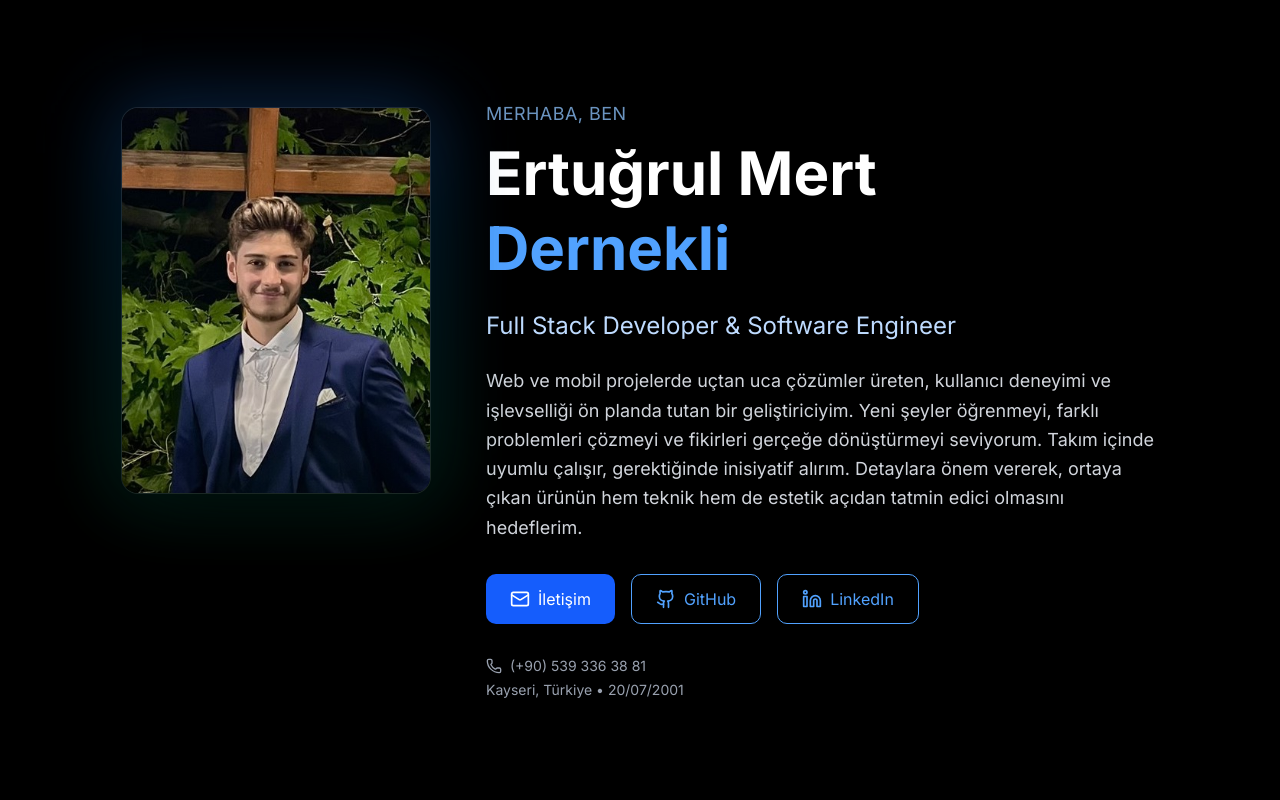
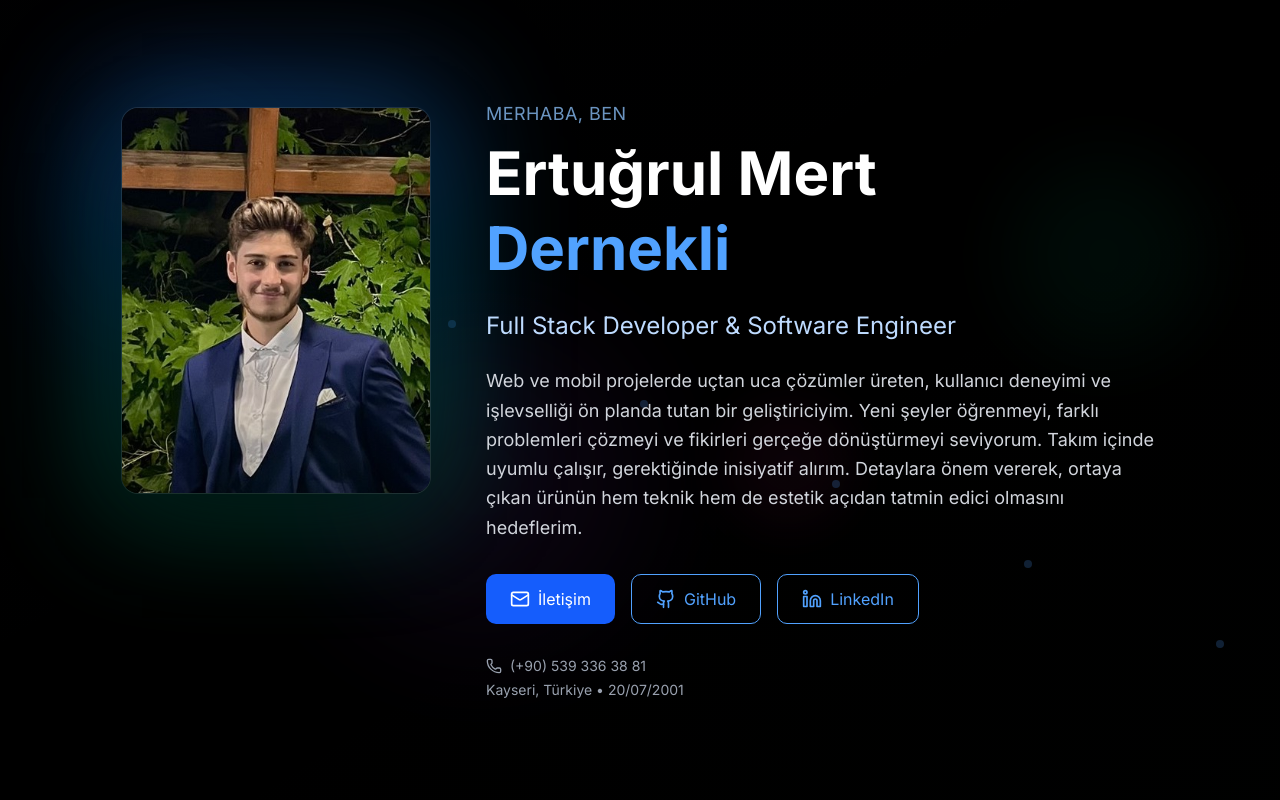
Before and after one commit to emerttd/cv-portfolio, a Next.js app: page / in a window 1280 px wide. Shown: the top 800 px of the page. Built offline with nearby package versions, Linux system fonts and the light colour scheme.

Commit message:
parallaz effect on hero page

```diff
--- a/src/components/hero.tsx
+++ b/src/components/hero.tsx
@@ -1,23 +1,67 @@
-'use client'
+"use client"
 
 import { Github, Linkedin, Mail, Phone } from "lucide-react"
 import Link from "next/link"
 import Image from "next/image"
+import { useEffect, useState } from "react"
 
 export function Hero() {
+  const [scrollY, setScrollY] = useState(0)
+
+  useEffect(() => {
+    const handleScroll = () => setScrollY(window.scrollY)
+    window.addEventListener("scroll", handleScroll)
+    return () => window.removeEventListener("scroll", handleScroll)
+  }, [])
+
   return (
     <>
-      <section className="min-h-screen flex items-center justify-center bg-black px-4">
-        <div className="max-w-6xl mx-auto">
+      <section className="min-h-screen flex items-center justify-center bg-black px-4 relative overflow-hidden">
+        <div
+          className="absolute inset-0 opacity-30"
+          style={{
+            transform: `translateY(${scrollY * 0.8}px)`,
+          }}
+        >
+          <div className="absolute top-20 left-10 w-64 h-64 bg-blue-500/20 rounded-full blur-3xl" />
+          <div className="absolute top-40 right-20 w-48 h-48 bg-emerald-500/20 rounded-full blur-2xl" />
+          <div className="absolute bottom-40 left-1/4 w-80 h-80 bg-purple-500/20 rounded-full blur-3xl" />
+          <div className="absolute top-1/2 right-1/3 w-32 h-32 bg-pink-500/15 rounded-full blur-xl" />
+        </div>
+
+        <div
+          className="absolute inset-0 opacity-10"
+          style={{
+            transform: `translateY(${scrollY * 0.3}px) scale(${1 + scrollY * 0.0005})`,
+          }}
+        >
+          <div className="absolute top-0 left-0 w-full h-full bg-gradient-to-br from-blue-900/10 via-transparent to-emerald-900/10" />
+        </div>
+
+        <div className="max-w-6xl mx-auto relative z-10">
           <div className="grid lg:grid-cols-3 gap-10 lg:gap-14 items-start">
             {/* Profile Image */}
-            <div className="order-2 lg:order-1 lg:col-span-1 lg:pt-2">
+            <div
+              className="order-2 lg:order-1 lg:col-span-1 lg:pt-2"
+              style={{
+                transform: `translateY(${scrollY * 0.4}px) translateX(${scrollY * 0.1}px)`,
+              }}
+            >
               <div className="group relative w-[260px] aspect-[4/5] sm:w-[300px] lg:w-full lg:max-w-[360px] lg:aspect-[4/5] sm:mx-auto lg:mx-0">
-                {/* Parıltı + hover'da blink efekti, 'Merhaba, ben' ile senkron */}
-                <div className="absolute -inset-2 rounded-2xl bg-gradient-to-b from-blue-500/40 to-emerald-500/30 blur-2xl group-hover:blur-[40px] animate-blink transition-all duration-500" />
+                <div
+                  className="absolute -inset-4 rounded-2xl bg-gradient-to-b from-blue-500/60 to-emerald-500/50 blur-3xl group-hover:blur-[50px] animate-blink transition-all duration-500"
+                  style={{
+                    transform: `translateY(${scrollY * -0.3}px) rotate(${scrollY * 0.05}deg)`,
+                  }}
+                />
 
                 {/* Fotoğraf kartı */}
-                <div className="relative h-full w-full overflow-hidden rounded-2xl ring-1 ring-white/10 shadow-[0_25px_80px_-20px_rgba(0,0,0,0.7)] bg-zinc-900/40">
+                <div
+                  className="relative h-full w-full overflow-hidden rounded-2xl ring-1 ring-white/10 shadow-[0_25px_80px_-20px_rgba(0,0,0,0.7)] bg-zinc-900/40"
+                  style={{
+                    transform: `translateY(${scrollY * -0.1}px)`,
+                  }}
+                >
                   <Image
                     src="/profile.jpg"
                     alt="Ertuğrul Mert Dernekli"
@@ -32,18 +76,62 @@ export function Hero() {
             </div>
 
             {/* Content */}
-            <div className="order-1 lg:order-2 lg:col-span-2 text-center lg:text-left">
-              <p className="text-base md:text-lg text-blue-300 mb-2 tracking-wide uppercase animate-blink">Merhaba, ben</p>
-              <h1 className="text-4xl md:text-6xl font-bold text-white mb-6 leading-tight">
+            <div
+              className="order-1 lg:order-2 lg:col-span-2 text-center lg:text-left"
+              style={{
+                transform: `translateY(${scrollY * 0.2}px)`,
+              }}
+            >
+              <p
+                className="text-base md:text-lg text-blue-300 mb-2 tracking-wide uppercase animate-blink"
+                style={{
+                  transform: `translateY(${scrollY * 0.15}px)`,
+                }}
+              >
+                Merhaba, ben
+              </p>
+              <h1
+                className="text-4xl md:text-6xl font-bold text-white mb-6 leading-tight"
+                style={{
+                  transform: `translateY(${scrollY * 0.1}px) translateX(${scrollY * -0.05}px)`,
+                }}
+              >
                 Ertuğrul Mert
-                <span className="block text-blue-400">Dernekli</span>
+                <span
+                  className="block text-blue-400"
+                  style={{
+                    transform: `translateX(${scrollY * 0.08}px)`,
+                  }}
+                >
+                  Dernekli
+                </span>
               </h1>
-              <p className="text-xl md:text-2xl text-blue-200 mb-6">Full Stack Developer & Software Engineer</p>
-              <p className="text-lg text-gray-300 mb-8 leading-relaxed max-w-xl lg:max-w-2xl">
-                Web ve mobil projelerde uçtan uca çözümler üreten, kullanıcı deneyimi ve işlevselliği ön planda tutan bir geliştiriciyim. Yeni şeyler öğrenmeyi, farklı problemleri çözmeyi ve fikirleri gerçeğe dönüştürmeyi seviyorum. Takım içinde uyumlu çalışır, gerektiğinde inisiyatif alırım. Detaylara önem vererek, ortaya çıkan ürünün hem teknik hem de estetik açıdan tatmin edici olmasını hedeflerim.
+              <p
+                className="text-xl md:text-2xl text-blue-200 mb-6"
+                style={{
+                  transform: `translateY(${scrollY * 0.05}px)`,
+                }}
+              >
+                Full Stack Developer & Software Engineer
+              </p>
+              <p
+                className="text-lg text-gray-300 mb-8 leading-relaxed max-w-xl lg:max-w-2xl"
+                style={{
+                  transform: `translateY(${scrollY * 0.03}px)`,
+                }}
+              >
+                Web ve mobil projelerde uçtan uca çözümler üreten, kullanıcı deneyimi ve işlevselliği ön planda tutan
+                bir geliştiriciyim. Yeni şeyler öğrenmeyi, farklı problemleri çözmeyi ve fikirleri gerçeğe dönüştürmeyi
+                seviyorum. Takım içinde uyumlu çalışır, gerektiğinde inisiyatif alırım. Detaylara önem vererek, ortaya
+                çıkan ürünün hem teknik hem de estetik açıdan tatmin edici olmasını hedeflerim.
               </p>
 
-              <div className="flex flex-wrap justify-center lg:justify-start gap-4 mb-8">
+              <div
+                className="flex flex-wrap justify-center lg:justify-start gap-4 mb-8"
+                style={{
+                  transform: `translateY(${scrollY * -0.1}px) scale(${1 - scrollY * 0.0002})`,
+                }}
+              >
                 <Link
                   href="mailto:emerttd@gmail.com"
                   className="flex items-center gap-2 px-6 py-3 bg-blue-600 text-white rounded-lg hover:bg-blue-700 transition-colors"
@@ -69,7 +157,12 @@ export function Hero() {
                 </Link>
               </div>
 
-              <div className="text-sm text-gray-400 space-y-1">
+              <div
+                className="text-sm text-gray-400 space-y-1"
+                style={{
+                  transform: `translateY(${scrollY * -0.05}px)`,
+                }}
+              >
                 <p className="flex items-center justify-center lg:justify-start gap-2">
                   <Phone size={16} />
                   (+90) 539 336 38 81
@@ -79,6 +172,21 @@ export function Hero() {
             </div>
           </div>
         </div>
+
+        <div className="absolute inset-0 pointer-events-none">
+          {[...Array(6)].map((_, i) => (
+            <div
+              key={i}
+              className="absolute w-2 h-2 bg-blue-400/20 rounded-full"
+              style={{
+                left: `${20 + i * 15}%`,
+                top: `${30 + i * 10}%`,
+                transform: `translateY(${scrollY * (0.1 + i * 0.05)}px) translateX(${scrollY * (0.02 + i * 0.01)}px)`,
+                animationDelay: `${i * 0.5}s`,
+              }}
+            />
+          ))}
+        </div>
       </section>
       <style jsx global>{`
         @keyframes smooth-blink { 0%,100%{opacity:1} 50%{opacity:.15} }
```
